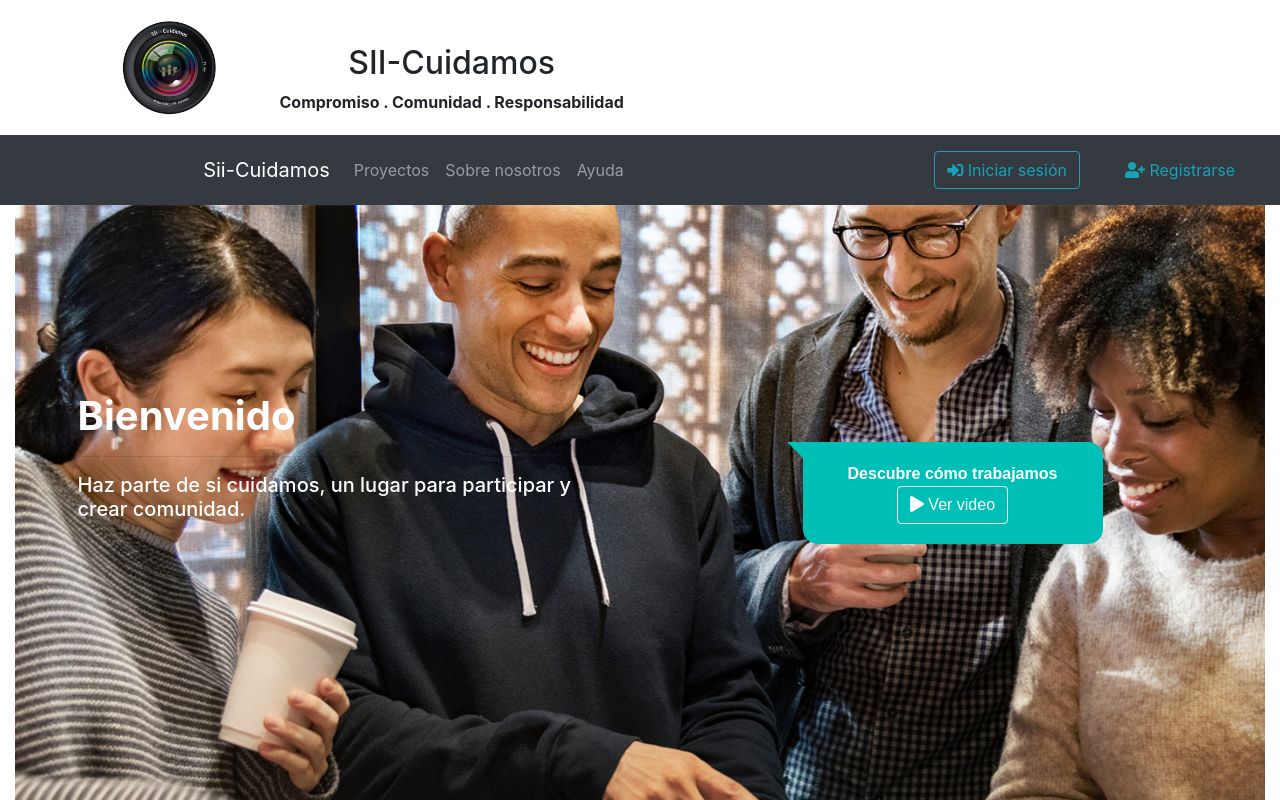
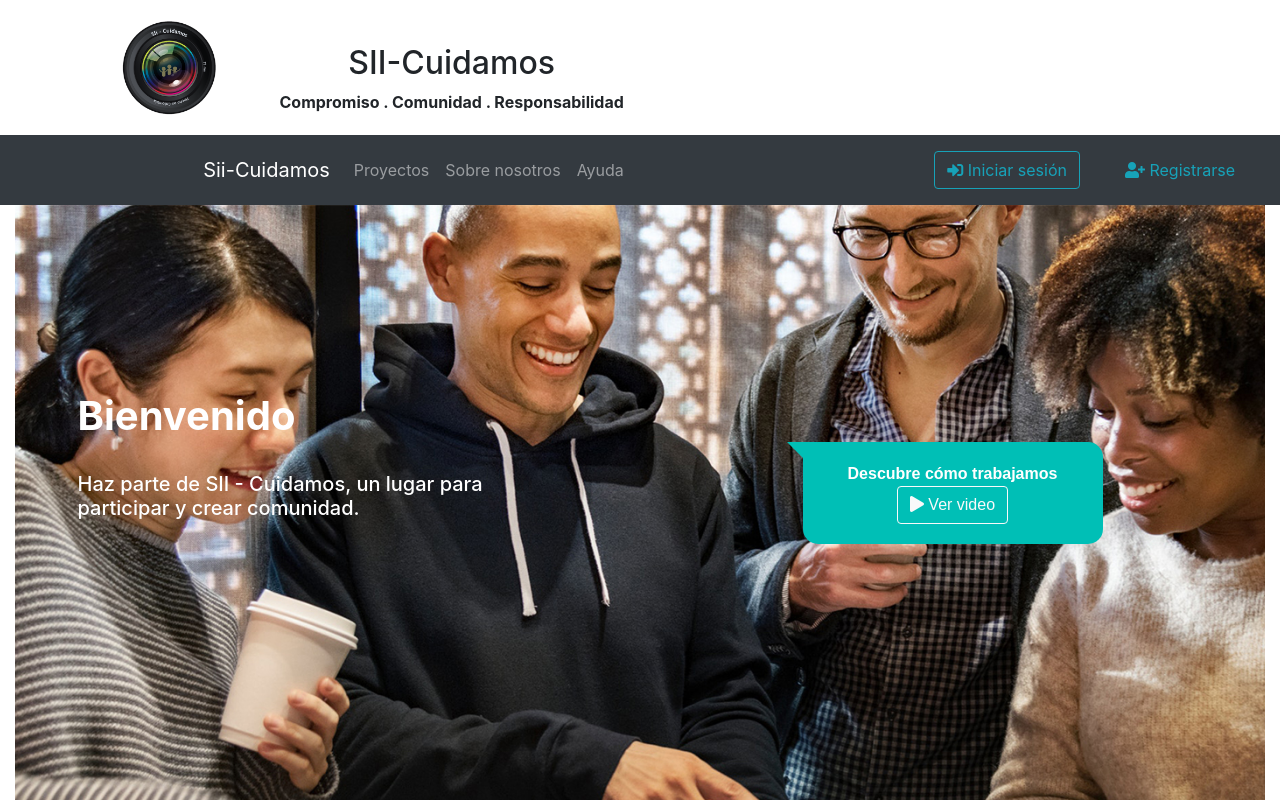
Before and after one commit to siicuidamos/sii-cuidamos, a React (Create React App) app in the folder client/: page / in a window 1280 px wide. Shown: the top 800 px of the page. Built offline with nearby package versions, Linux system fonts and the light colour scheme.

Commit message:
Mas arreglos landing page

```diff
--- a/client/src/components/LandingPage.jsx
+++ b/client/src/components/LandingPage.jsx
@@ -5,12 +5,12 @@ import { Link } from 'react-router-dom';
 class LandingPage extends Component {
   render() {
     return (
-      <div className="container-fluid">
-      <div className="row parent">
+      <div className="container-fluid parent">
+      <div className="row ">
           <div className="col-md-6 col-sm-12 child ">
             <h1 className="text-white"><b>Bienvenido</b></h1>
-        <hr/>
-        <h5 className="text-white">Haz parte de si cuidamos, un lugar para participar y crear comunidad.</h5>
+            <br/>
+            <h5 className="text-white">Haz parte de SII - Cuidamos, un lugar para participar y crear comunidad.</h5>
           </div>
           <div className="col-md-6 col-sm-12 child">
             <div class="box3 sb14">Descubre cómo trabajamos
@@ -18,6 +18,15 @@ class LandingPage extends Component {
             </div>
           </div>
        </div>
+{/*        <div className="row logorreg">
+         <div className="col-12">
+          <center>
+           <button className="btn btn-outline-light "><i class="fas fa-sign-in-alt "></i>&nbsp;Iniciar sesión</button>
+           <h5 className="text-white ">o</h5>
+           <button className="btn btn-outline-light "><i class="fas fa-sign-in-alt "></i>&nbsp;Iniciar sesión</button>
+           </center>
+         </div>
+       </div> */}
       </div>
     );
   }
--- a/client/src/index.css
+++ b/client/src/index.css
@@ -209,11 +209,23 @@ footer{
 
     /* Full height */
     height: 700px;
-
+	width: 100%;
     /* Center and scale the image nicely */
     background-position: center;
     background-repeat: no-repeat;
     background-size: cover;
+  }
+
+  .logorreg{
+	background-color: #292c2f;
+	opacity: .50;
+	overflow: hidden;
+	height: 30%;
+  }
+
+  .logorreg-button{
+	margin-top: 50px;
+	align-content: left;
   }
 
   .child{
@@ -222,26 +234,6 @@ footer{
 	margin-top: 10%;
 	text-decoration: none;
   }
-
-  .child-element-right {
-	position: absolute;
-	width: 100vw;
-	left: calc(-50vw + 100%);
-	height: 50px;
-	vertical-align: middle;
-	padding: 16%;
-	margin-top: 10%;
-	text-decoration: none;
-  }
-
-  .child-element-left {
-	vertical-align: middle;
-	padding: 5%;
-	margin-left: 10%;
-	text-decoration: none;
-  }
-
-
 
 .box3 {
 	width: 300px;
```
Lines whose indentation alone changed are shown as unchanged.
